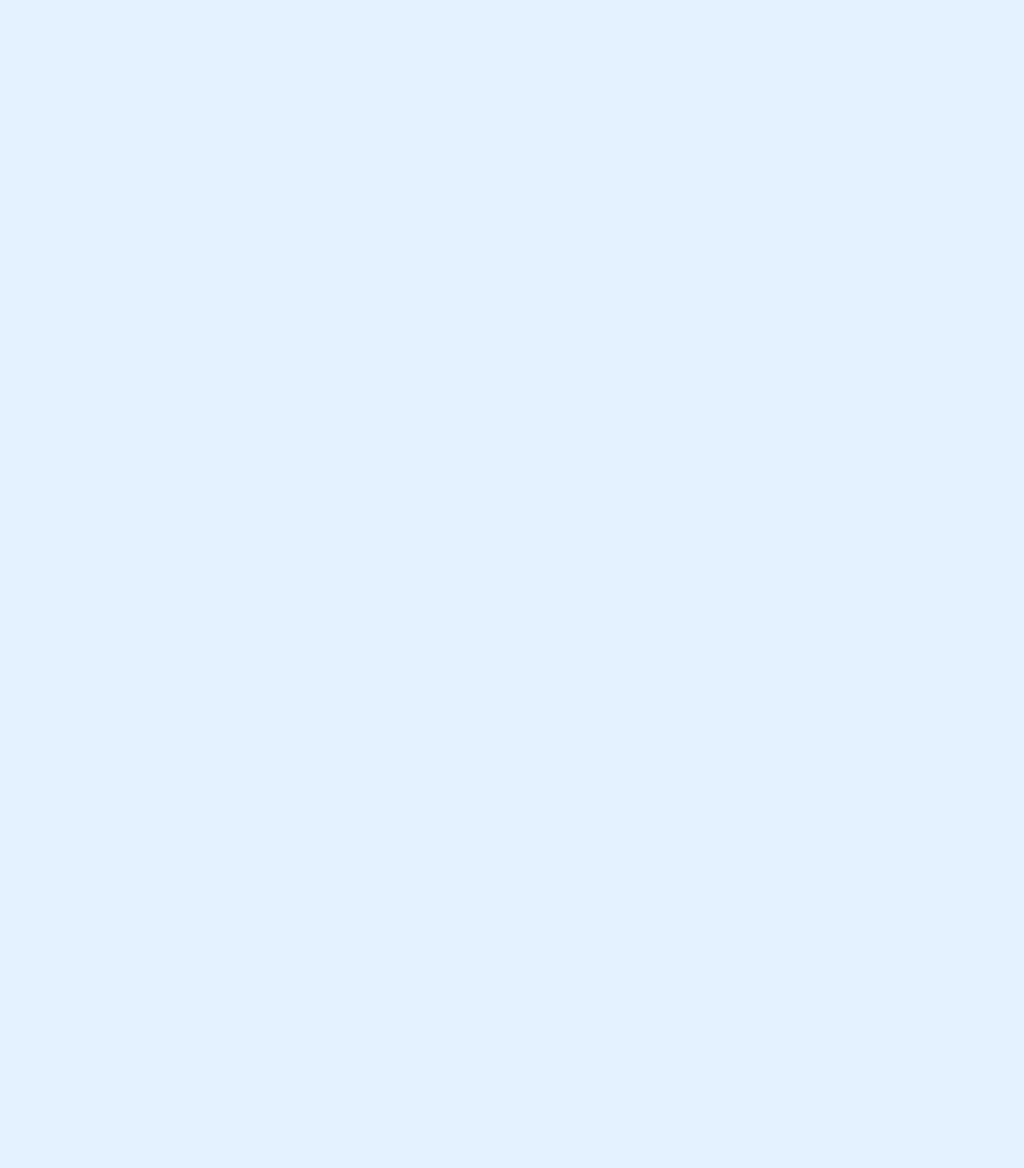
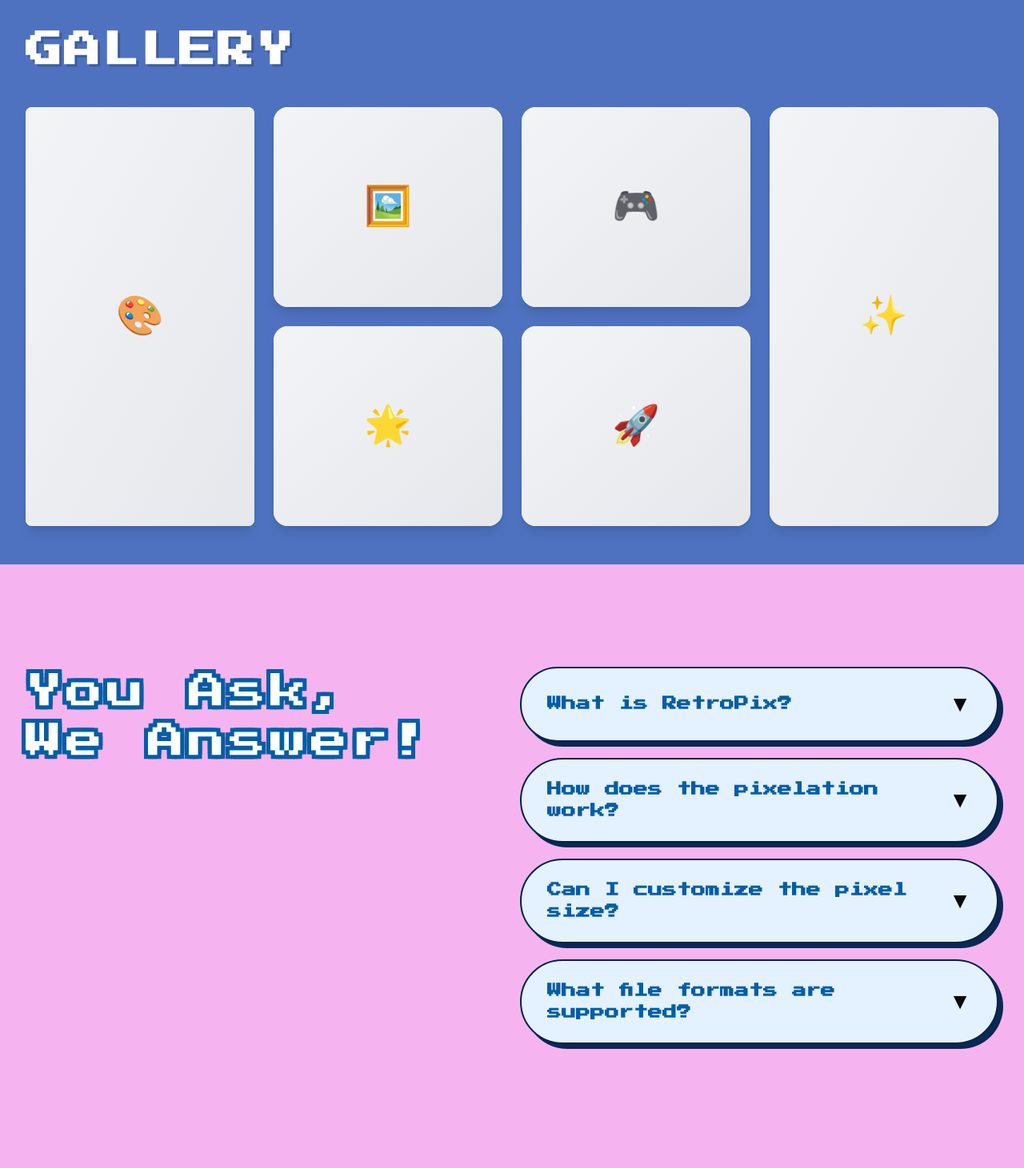
Before and after one commit to komalverma22/RetroPix, a Next.js app: page / in a window 1280 px wide. Shown: the part 1363-2824 px from the top of the page at 80% size. Before the commit the page ends 1361 px from the top, so only its background shows below. Built offline with nearby package versions, Linux system fonts and the light colour scheme; a web font is replaced by a local one.

Commit message:
added: faq page

```diff
--- /dev/null
+++ b/app/components/ui/FAQ/FAQHeading.tsx
@@ -0,0 +1,30 @@
+'use client';
+
+export default function FAQHeading() {
+  return (
+    <h2
+      className="text-4xl md:text-5xl lg:text-[46px] font-medium"
+      style={{
+        fontFamily: "'Press Start 2P', cursive",
+        color: '#FDFFFF',
+        // textShadow: '5px 5px 0 #035DA5',
+         textShadow: `
+            -5px -5px 0px #035DA5,
+            -5px 5px 0px #035DA5,
+            5px -5px 0px #035DA5,
+            5px 5px 0px #035DA5,
+            -5px 0px 0px #035DA5,
+            5px 0px 0px #035DA5,
+            0px -5px 0px #035DA5,
+            0px 5px 0px #035DA5,
+            0px 0px 0px #035DA5
+          `,
+        letterSpacing: '5px',
+        lineHeight:'1.35em'
+      }}
+    >
+      You Ask,<br/>
+      We Answer!
+    </h2>
+  );
+}
--- /dev/null
+++ b/app/components/ui/FAQ/FAQItems.tsx
@@ -0,0 +1,107 @@
+'use client';
+
+import { useState } from 'react';
+
+interface FAQItem {
+  id: number;
+  question: string;
+  answer: string;
+}
+
+export default function FAQItems() {
+  const [openId, setOpenId] = useState<number | null>(null);
+
+  const faqItems: FAQItem[] = [
+    {
+      id: 1,
+      question: 'What is RetroPix?',
+      answer: 'RetroPix is a custom 8-bit rendering engine that transforms your photos into retro pixel art using vintage color palettes like CGA, Game Boy, and NES.',
+    },
+    {
+      id: 2,
+      question: 'How does the pixelation work?',
+      answer: 'Our advanced algorithm analyzes your image, divides it into pixel blocks, and maps colors to authentic retro palettes, ensuring authentic 1980s-90s aesthetic.',
+    },
+    {
+      id: 3,
+      question: 'Can I customize the pixel size?',
+      answer: 'Yes! You can adjust the pixel size from 2px to 32px, and choose from 2 to 256 colors depending on your desired retro style.',
+    },
+    {
+      id: 4,
+      question: 'What file formats are supported?',
+      answer: 'We support PNG, JPG, and WebP formats. Downloaded images are saved as PNG with full quality and transparency support.',
+    },
+  ];
+
+  return (
+    <div className="w-full space-y-4 md:space-y-5">
+      {faqItems.map((item) => (
+        <div
+  key={item.id}
+  className="rounded-full overflow-hidden hover:shadow-xl transition-all duration-300"
+  style={{
+    backgroundColor: '#E4F1FE',
+    border: '2px solid #01234B',
+    boxShadow: '6px 6px 0 0 rgba(1, 35, 75, 0.96)',
+  }}
+>
+
+          {/* Question */}
+          <button
+            onClick={() => setOpenId(openId === item.id ? null : item.id)}
+            className="w-full px-6 md:px-8 py-5 md:py-6 flex items-center justify-between hover:bg-[#D0E5FF] transition-colors"
+            style={{
+              cursor: 'pointer',
+            }}
+          >
+            <span
+              style={{
+                fontFamily: "'Press Start 2P', cursive",
+                fontSize: 'clamp(12px, 2.5vw, 18px)',
+                color: '#035DA5',
+                fontWeight: 'bold',
+                textAlign: 'left',
+              }}
+            >
+              {item.question}
+            </span>
+            <span
+              style={{
+                fontSize: 'clamp(20px, 5vw, 28px)',
+                marginLeft: '16px',
+                flexShrink: 0,
+                transform: openId === item.id ? 'rotate(180deg)' : 'rotate(0deg)',
+                transition: 'transform 0.3s ease',
+              }}
+            >
+              ▼
+            </span>
+          </button>
+
+          {/* Answer */}
+          {openId === item.id && (
+            <div
+              className="px-6 md:px-8 pb-6 md:pb-8 border-t-2"
+              style={{
+                borderColor: '#035DA5',
+                backgroundColor: '#F5F9FF',
+              }}
+            >
+              <p
+                style={{
+                  fontFamily: "'Pixelify Sans', sans-serif",
+                  fontSize: 'clamp(13px, 2vw, 16px)',
+                  color: '#035DA5',
+                  lineHeight: '1.6',
+                }}
+              >
+                {item.answer}
+              </p>
+            </div>
+          )}
+        </div>
+      ))}
+    </div>
+  );
+}
--- /dev/null
+++ b/app/components/ui/FAQ/index.tsx
@@ -0,0 +1,32 @@
+'use client';
+
+import FAQHeading from './FAQHeading';
+import FAQItems from './FAQItems';
+
+export default function FAQ() {
+  return (
+  <section
+  className="w-full py-20 md:py-32 px-4 md:px-8 bg-center bg-no-repeat"
+  style={{
+    backgroundImage: "url('/faqBg.png')",
+    backgroundSize: 'cover',
+  }}
+>
+
+      <div className="max-w-7xl mx-auto">
+        {/* Main Container - Heading and Items */}
+        <div className="flex flex-col lg:flex-row gap-12 md:gap-5 items-start mb-20">
+          {/* Left - Heading */}
+          <div className="flex-1 min-w-0">
+            <FAQHeading />
+          </div>
+
+          {/* Right - FAQ Items */}
+          <div className="flex-1 w-full">
+            <FAQItems />
+          </div>
+        </div>
+      </div>
+    </section>
+  );
+}
--- /dev/null
+++ b/app/components/ui/Gallery/GalleryGrid.tsx
@@ -0,0 +1,109 @@
+'use client';
+
+export default function GalleryGrid() {
+  // Array to represent the gallery images (8 items in masonry layout)
+  const galleryItems = [
+    { id: 1, colSpan: 1, rowSpan: 2 }, // Left tall
+    { id: 2, colSpan: 1, rowSpan: 1 }, // Middle top
+    { id: 3, colSpan: 1, rowSpan: 1 }, // Middle top right
+    { id: 4, colSpan: 1, rowSpan: 1 }, // Right tall top
+    { id: 5, colSpan: 1, rowSpan: 1 }, // Middle bottom
+    { id: 6, colSpan: 1, rowSpan: 1 }, // Middle bottom right
+    { id: 7, colSpan: 1, rowSpan: 1 }, // Right bottom
+    { id: 8, colSpan: 1, rowSpan: 1 }, // Far right
+  ];
+
+  return (
+    <div
+      className="grid gap-6 auto-rows-max"
+      style={{
+        gridTemplateColumns: 'repeat(auto-fit, minmax(280px, 1fr))',
+        gridAutoFlow: 'dense',
+      }}
+    >
+      {/* Item 1 - Tall on left */}
+      <div
+        className="bg-white rounded-md overflow-hidden shadow-lg hover:shadow-xl transition-shadow"
+        style={{
+          gridColumn: 'span 1',
+          gridRow: 'span 2',
+          minHeight: '400px',
+        }}
+      >
+        <div className="w-full h-full bg-gradient-to-br from-gray-100 to-gray-200 flex items-center justify-center">
+          <span style={{ fontSize: '48px' }}>🎨</span>
+        </div>
+      </div>
+
+      {/* Item 2 - Top middle */}
+      <div
+        className="bg-white rounded-2xl overflow-hidden shadow-lg hover:shadow-xl transition-shadow"
+        style={{
+          gridColumn: 'span 1',
+          gridRow: 'span 1',
+          minHeight: '250px',
+        }}
+      >
+        <div className="w-full h-full bg-gradient-to-br from-gray-100 to-gray-200 flex items-center justify-center">
+          <span style={{ fontSize: '48px' }}>🖼️</span>
+        </div>
+      </div>
+
+      {/* Item 3 - Top right area */}
+      <div
+        className="bg-white rounded-2xl overflow-hidden shadow-lg hover:shadow-xl transition-shadow"
+        style={{
+          gridColumn: 'span 1',
+          gridRow: 'span 1',
+          minHeight: '250px',
+        }}
+      >
+        <div className="w-full h-full bg-gradient-to-br from-gray-100 to-gray-200 flex items-center justify-center">
+          <span style={{ fontSize: '48px' }}>🎮</span>
+        </div>
+      </div>
+
+      {/* Item 4 - Tall on right */}
+      <div
+        className="bg-white rounded-2xl overflow-hidden shadow-lg hover:shadow-xl transition-shadow"
+        style={{
+          gridColumn: 'span 1',
+          gridRow: 'span 2',
+          minHeight: '400px',
+        }}
+      >
+        <div className="w-full h-full bg-gradient-to-br from-gray-100 to-gray-200 flex items-center justify-center">
+          <span style={{ fontSize: '48px' }}>✨</span>
+        </div>
+      </div>
+
+      {/* Item 5 - Middle bottom */}
+      <div
+        className="bg-white rounded-2xl overflow-hidden shadow-lg hover:shadow-xl transition-shadow"
+        style={{
+          gridColumn: 'span 1',
+          gridRow: 'span 1',
+          minHeight: '250px',
+        }}
+      >
+        <div className="w-full h-full bg-gradient-to-br from-gray-100 to-gray-200 flex items-center justify-center">
+          <span style={{ fontSize: '48px' }}>🌟</span>
+        </div>
+      </div>
+
+      {/* Item 6 - Bottom center right */}
+      <div
+        className="bg-white rounded-2xl overflow-hidden shadow-lg hover:shadow-xl transition-shadow"
+        style={{
+          gridColumn: 'span 1',
+          gridRow: 'span 1',
+          minHeight: '250px',
+        }}
+      >
+        <div className="w-full h-full bg-gradient-to-br from-gray-100 to-gray-200 flex items-center justify-center">
+          <span style={{ fontSize: '48px' }}>🚀</span>
+        </div>
+      </div>
+    </div>
+  );
+}
--- /dev/null
+++ b/app/components/ui/Gallery/GalleryHeading.tsx
@@ -0,0 +1,17 @@
+'use client';
+
+export default function GalleryHeading() {
+  return (
+    <h2
+      className="text-5xl md:text-[46px] font-bold mb-12"
+      style={{
+        fontFamily: "'Press Start 2P', cursive",
+        color: '#FFFFFF',
+        textShadow: '3px 3px 0px rgba(0, 0, 0, 0.2)',
+        letterSpacing: '2px',
+      }}
+    >
+      GALLERY
+    </h2>
+  );
+}
--- /dev/null
+++ b/app/components/ui/Gallery/index.tsx
@@ -0,0 +1,24 @@
+'use client';
+
+import GalleryHeading from './GalleryHeading';
+import GalleryGrid from './GalleryGrid';
+
+
+export default function Gallery() {
+  return (
+    <section
+      className="w-full py-20 md:py-12 px-4 md:px-8"
+      style={{
+        backgroundColor: '#4E72C0',
+      }}
+    >
+      <div className="max-w-7xl mx-auto">
+        {/* Heading */}
+        <GalleryHeading />
+
+        {/* Gallery Grid */}
+        <GalleryGrid />
+      </div>
+    </section>
+  );
+}
--- a/app/components/ui/WhyChoose/WhyChooseContent.tsx
+++ b/app/components/ui/WhyChoose/WhyChooseContent.tsx
@@ -6,7 +6,7 @@ export default function WhyChooseContent() {
         {/* Left side - Description box */}
       <div className="flex-1">
         <div
-          className="rounded-3xl w-[782px] p-8 md:p-10 relative"
+          className="rounded-3xl w-[782px] p-8 md:p-10 relative mt-[-70px]"
           style={{
             backgroundColor: '#4E72C0',
             border: '3px solid #01234B',
--- a/app/page.tsx
+++ b/app/page.tsx
@@ -1,4 +1,6 @@
 import Navbar from "./components/Navbar";
+import FAQ from "./components/ui/FAQ";
+import Gallery from "./components/ui/Gallery";
 import HeroSection from "./components/ui/HeroSection";
 import WhyChoose from "./components/ui/WhyChoose";
 
@@ -8,6 +10,8 @@ export default function Home() {
       <Navbar />
       <HeroSection />
       <WhyChoose/>
+      <Gallery/>
+      <FAQ/>
     </main>
   );
 }
```
Also changed, not shown: app/components/ui/FAQ/FAQDecorativeFooter.tsx (added), public/belowPuzzle.png (added), public/faqBg.png (added).
